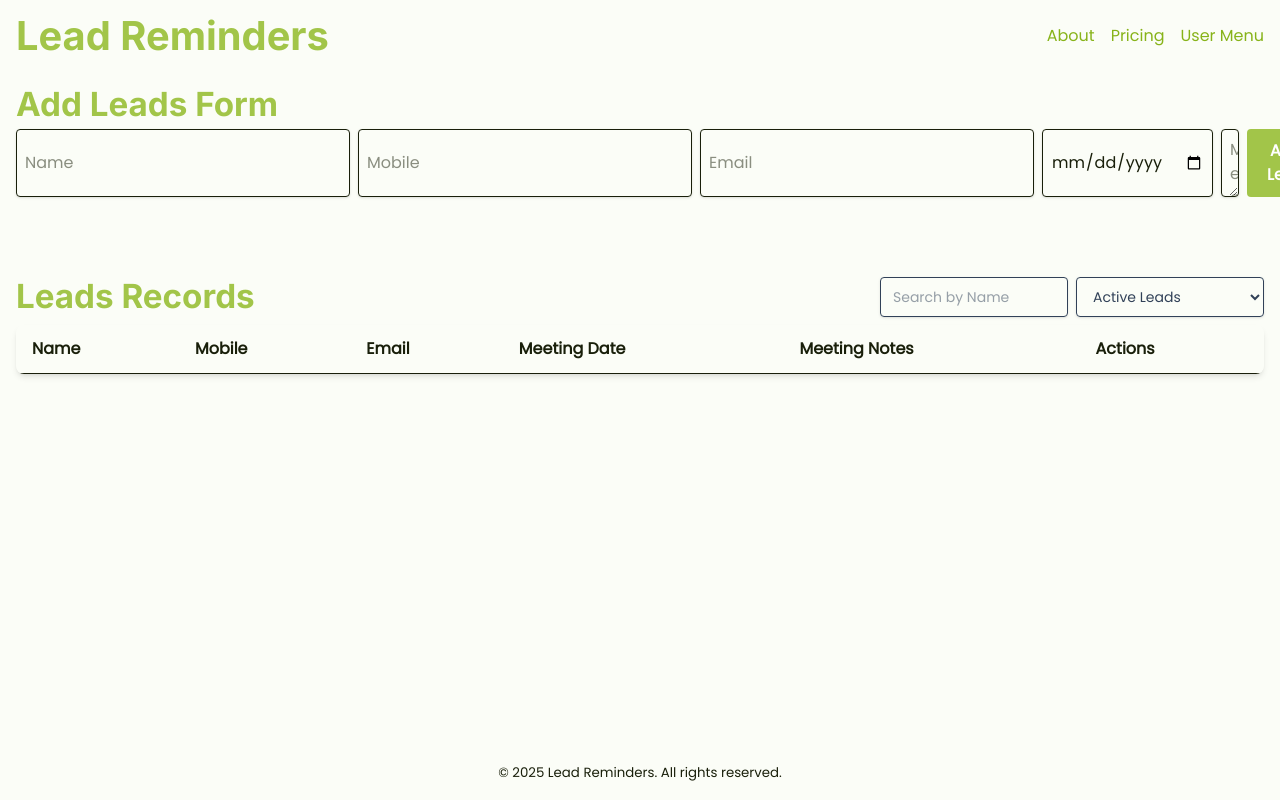
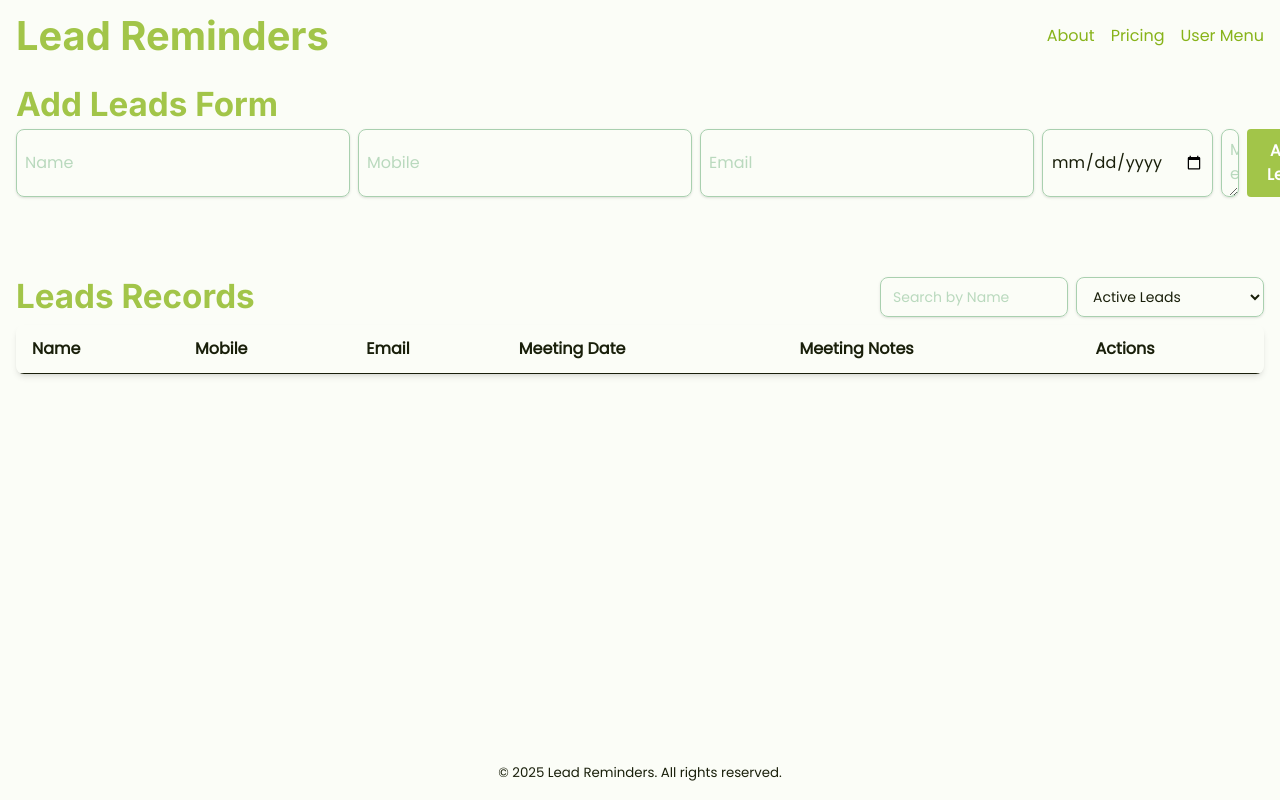
Before and after one commit to vaibhav-if/lead-reminder-frontend, a React (Vite) app: page / in a window 1280 px wide. Shown: the top 800 px of the page. Built offline with nearby package versions, Linux system fonts and the light colour scheme.

Commit message:
Style global elements

```diff
--- a/src/index.css
+++ b/src/index.css
@@ -7,6 +7,8 @@
   --primary-color: #a2c549;
   --secondary-color: #a9d0af;
   --accent-color: #87b319;
+  --secondary-color-light: #a9d0af33; /* 20% transparency */
+  --text-color-light: #191f0a80; /* 50% transparency */
 }
 
 .dark {
@@ -15,6 +17,8 @@
   --primary-color: #93b63a;
   --secondary-color: #2f5635;
   --accent-color: #bae64c;
+  --secondary-color-light: #2f563533; /* 20% transparency */
+  --text-color-light: #eff5e080; /* 50% transparency */
 }
 
 @theme inline {
@@ -99,3 +103,42 @@ a {
 a:hover {
   text-decoration: underline;
 }
+
+input,
+textarea,
+select {
+  border: 1px solid var(--secondary-color);
+  color: var(--text-color);
+  border-radius: 8px;
+  background-color: transparent;
+}
+
+input::placeholder,
+textarea::placeholder,
+select::placeholder,
+input[type="date"]::placeholder {
+  color: var(--secondary-color);
+  opacity: 0.8;
+}
+
+input:focus,
+textarea:focus,
+select:focus {
+  outline: 2px solid var(--accent-color);
+  border-color: var(--accent-color);
+  box-shadow: 0 0 5px rgba(135, 179, 25, 0.5); /* Soft glow effect */
+}
+
+input:hover,
+textarea:hover,
+select:hover {
+  border-color: var(--accent-color);
+}
+
+input:disabled,
+textarea:disabled,
+select:disabled {
+  background-color: var(--secondary-color-light);
+  color: var(--text-color-light);
+  cursor: not-allowed;
+}
```
